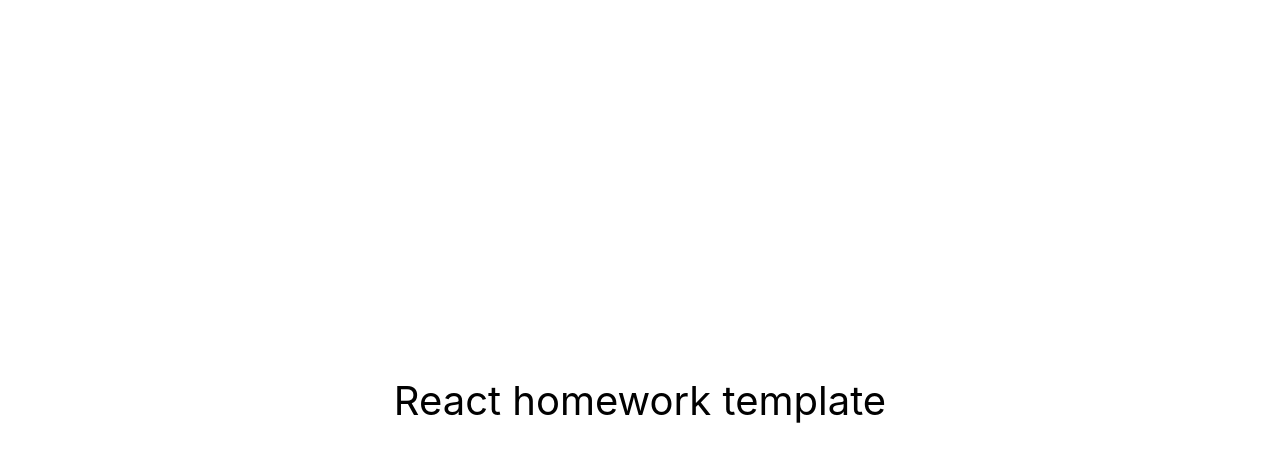
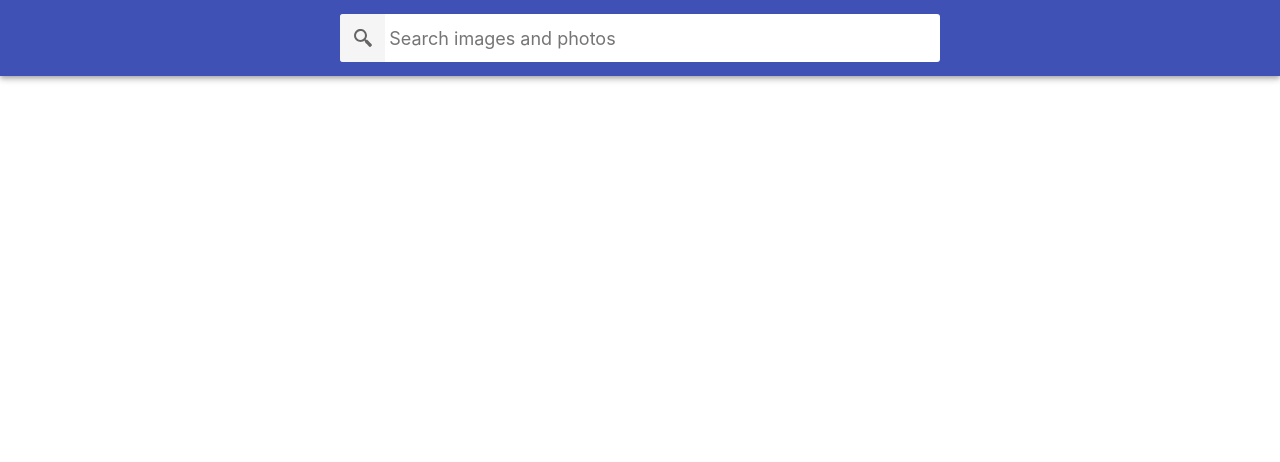
Before and after one commit to MikhailoSalko/goit-react-hw-03-image-finder, a React (Create React App) app: page / in a window 1280 px wide. Shown: the top 462 px of the page. Built offline with nearby package versions, Linux system fonts and the light colour scheme.

Commit message:
update base styles and turn App into class

```diff
--- a/src/components/App.jsx
+++ b/src/components/App.jsx
@@ -1,16 +1,32 @@
-export const App = () => {
+import { Component } from 'react';
+import Searchbar from './Searchbar/Searchbar';
+// import Loader from './Loader/Loader';
+// import ImageGallery from './ImageGallery/ImageGallery';
+// import Modal from './Modal/Modal';
+// import Button from './Button/Button';
+
+class App extends Component {
+  render() {
     return (
       <div
         style={{
-        height: '100vh',
-        display: 'flex',
-        justifyContent: 'center',
-        alignItems: 'center',
+          height: '100px',
           fontSize: 40,
-        color: '#010101'
+          color: '#010101',
+          display: 'grid',
+          gridTemplateColumns: '1fr',
+          gridGap: '16px',
+          paddingBottom: '24px',
         }}
       >
-      React homework template
+        <Searchbar />
+        {/* <ImageGallery /> */}
+        {/* <Modal /> */}
+        {/* <Button /> */}
+        {/* <Loader /> */}
       </div>
     );
-};
+  }
+}
+
+export default App;
--- a/src/index.css
+++ b/src/index.css
@@ -1,10 +1,22 @@
 @import-normalize; /* bring in normalize.css styles */
+html {
+  box-sizing: border-box;
+  width: 100vw;
+  overflow-x: hidden;
+}
+
+*,
+*::before,
+*::after {
+  box-sizing: inherit;
+}
 
 body {
   margin: 0;
-  font-family: -apple-system, BlinkMacSystemFont, 'Segoe UI', 'Roboto', 'Oxygen',
-    'Ubuntu', 'Cantarell', 'Fira Sans', 'Droid Sans', 'Helvetica Neue',
-    sans-serif;
+  font-family: -apple-system, BlinkMacSystemFont, 'Segoe UI', Roboto,
+    Oxygen-Sans, Ubuntu, Cantarell, 'Helvetica Neue', sans-serif;
+  color: #212121;
+  background-color: #fff;
   -webkit-font-smoothing: antialiased;
   -moz-osx-font-smoothing: grayscale;
 }
@@ -13,3 +25,9 @@
   font-family: source-code-pro, Menlo, Monaco, Consolas, 'Courier New',
     monospace;
 }
+
+img {
+  display: block;
+  max-width: 100%;
+  height: auto;
+}
--- a/src/index.js
+++ b/src/index.js
@@ -1,6 +1,6 @@
 import React from 'react';
 import ReactDOM from 'react-dom/client';
-import { App } from 'components/App';
+import App from 'components/App';
 import './index.css';
 
 ReactDOM.createRoot(document.getElementById('root')).render(
```
Lines whose indentation alone changed are shown as unchanged.
